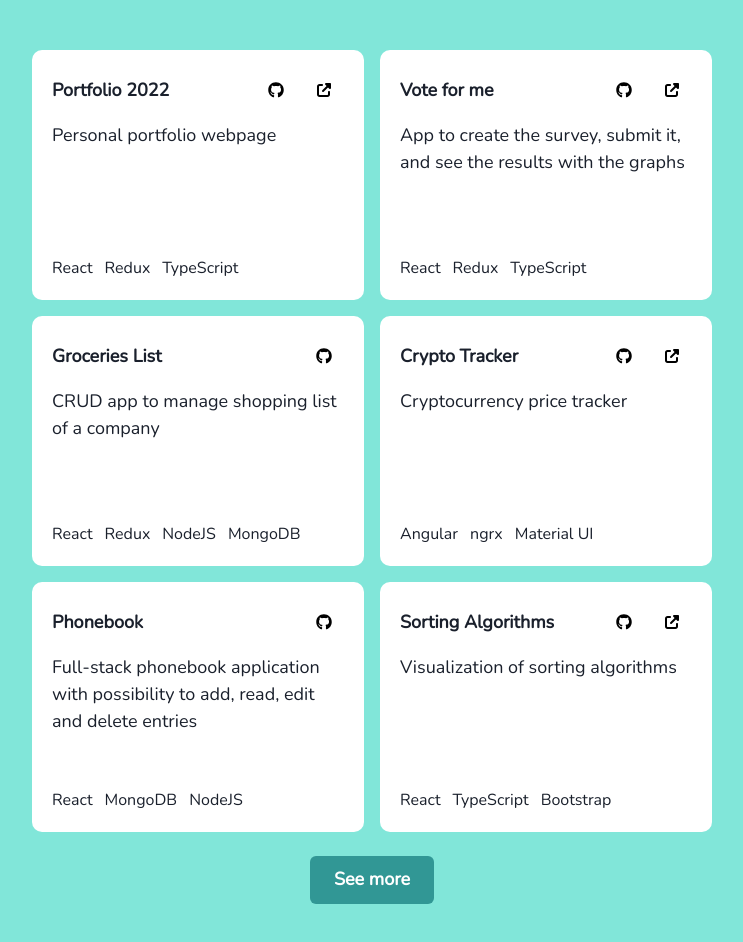
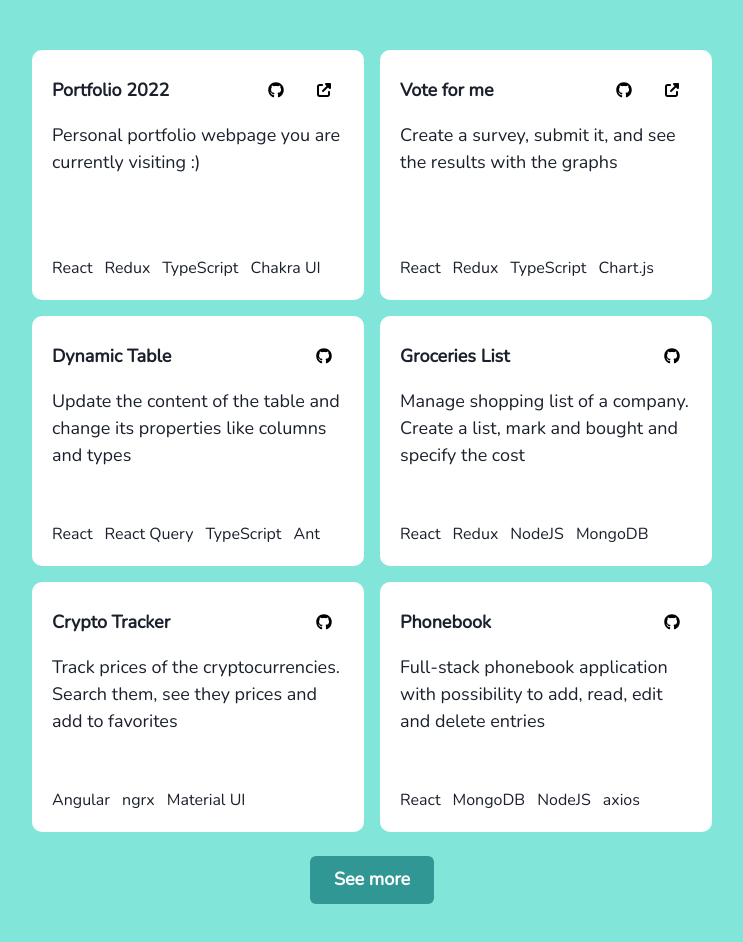
Before and after one commit to wroclawianka/portfolio, a React (Create React App) app: page / in a window 1280 px wide. Shown: the part 1600-2542 px from the top of the page, without its empty margins (268-1011 px from the left). Built offline with nearby package versions, Linux system fonts and the light colour scheme.

Commit message:
projects list updated

```diff
--- a/src/constants/projects.ts
+++ b/src/constants/projects.ts
@@ -5,17 +5,25 @@ export const projects: project[] = [
     title: 'Portfolio 2022',
     webpage: 'https://wroclawianka.github.io/portfolio-ts/',
     repo: 'https://github.com/wroclawianka/portfolio-ts',
-    stack: ['React', 'Redux', 'TypeScript'],
-    description: 'Personal portfolio webpage',
+    stack: ['React', 'Redux', 'TypeScript', 'Chakra UI'],
+    description: 'Personal portfolio webpage you are currently visiting :) ',
     year: '2022'
   },
   {
     title: 'Vote for me',
     webpage: 'https://wroclawianka.github.io/vote-for-me/',
     repo: 'https://github.com/wroclawianka/vote-for-me',
-    stack: ['React', 'Redux', 'TypeScript'],
+    stack: ['React', 'Redux', 'TypeScript', 'Chart.js'],
     description:
-      'App to create the survey, submit it, and see the results with the graphs',
+      'Create a survey, submit it, and see the results with the graphs',
+    year: '2022'
+  },
+  {
+    title: 'Dynamic Table',
+    repo: 'https://github.com/wroclawianka/dynamic-table',
+    stack: ['React', 'React Query', 'TypeScript', 'Ant'],
+    description:
+      'Update the content of the table and change its properties like columns and types',
     year: '2022'
   },
   {
@@ -23,22 +31,22 @@ export const projects: project[] = [
     repo: 'https://github.com/wroclawianka/groceries-app',
     yt: 'https://youtu.be/r-y8D6FmHk0',
     stack: ['React', 'Redux', 'NodeJS', 'MongoDB'],
-    description: 'CRUD app to manage shopping list of a company',
+    description: 'Manage shopping list of a company. Create a list, mark and bought and specify the cost',
     year: '2020'
   },
   {
     title: 'Crypto Tracker',
-    webpage: 'https://wroclawianka.github.io/crypto-tracker',
+    // webpage: 'https://wroclawianka.github.io/crypto-tracker',
     repo: 'https://github.com/wroclawianka/crypto-tracker',
     stack: ['Angular', 'ngrx', 'Material UI'],
-    description: 'Cryptocurrency price tracker',
+    description: 'Track prices of the cryptocurrencies. Search them, see they prices and add to favorites',
     year: '2020'
   },
   {
     title: 'Phonebook',
     repo: 'https://github.com/wroclawianka/phonebook',
     yt: 'https://youtu.be/UWDnyAftJW4',
-    stack: ['React', 'MongoDB', 'NodeJS'],
+    stack: ['React', 'MongoDB', 'NodeJS', 'axios'],
     description:
       'Full-stack phonebook application with possibility to add, read, edit and delete entries',
     year: '2019'
@@ -47,15 +55,15 @@ export const projects: project[] = [
     title: 'Sorting Algorithms',
     webpage: 'https://sorting-algorithms-app.netlify.com/',
     repo: 'https://github.com/wroclawianka/sorting',
-    description: 'Visualization of sorting algorithms',
-    stack: ['React', 'TypeScript', 'Bootstrap'],
+    description: 'Visualization of sorting algorithms: bubble, insertion and selection',
+    stack: ['React', 'TypeScript', 'Bootstrap', 'Pose'],
     year: '2019'
   },
   {
     title: 'Portfolio 2019',
     webpage: 'https://wroclawianka.github.io/portfolio',
     repo: 'https://github.com/wroclawianka/portfolio',
-    stack: ['React', 'JavaScript', 'HTML/CSS'],
+    stack: ['React', 'JavaScript', 'CSS', 'HTML'],
     description: 'Personal portfolio webpage',
     year: '2019'
   },
@@ -63,8 +71,8 @@ export const projects: project[] = [
     title: 'Workshop website',
     webpage: 'https://wroclawianka.github.io/workshop-modern/',
     repo: 'https://github.com/wroclawianka/workshop-modern',
-    description: 'Webpage of an unexisting service company',
-    stack: ['jQuery', 'JavaScript', 'HTML/CSS'],
+    description: 'Website of a fictional car service company',
+    stack: ['jQuery', 'JavaScript', 'SCSS', 'HTML'],
     year: '2018'
   },
   {
@@ -72,23 +80,23 @@ export const projects: project[] = [
     webpage: 'https://wroclawianka.github.io/loan-ratings-app/',
     repo: 'https://github.com/wroclawianka/loan-ratings-app',
     description:
-      'App calculating an average amount for loans available on marketplace of a given rating',
-    stack: ['Angular', 'TypeScript', 'HTML/CSS'],
+      'Calculate an average amount for loans available on marketplace of a given rating',
+    stack: ['Angular', 'TypeScript', 'CSS', 'HTML'],
     year: '2018'
   },
   {
     title: 'Prague with my eyes',
     webpage: 'https://praha-blog.netlify.com/',
     repo: 'https://github.com/wroclawianka/BlogApi/tree/master/Blog2.0/blog2.0',
-    stack: ['Angular', 'TypeScript', 'HTML/CSS'],
-    description: 'Template of the livestyle blog with edit mode',
+    stack: ['Angular', 'TypeScript', 'CSS', 'HTML'],
+    description: 'Livestyle blog template with edit mode',
     year: '2018'
   },
   {
     title: 'Bookshelf',
     webpage: 'https://book-list-dorota-zelga.netlify.com/',
     repo: 'https://github.com/wroclawianka/book-list-assignment',
-    description: 'CRUD book list app',
+    description: 'Check list of your books, see book details, add a new position',
     stack: ['React', 'JavaScript', 'Bootstrap'],
     year: '2018'
   },
@@ -97,15 +105,15 @@ export const projects: project[] = [
     webpage: 'https://graphical-dashboard.netlify.com/',
     repo: 'https://github.com/wroclawianka/graphical-dashboard',
     description: 'Pixel perfect diagrams presenting company results',
-    stack: ['JavaScript', 'HTML/CSS'],
+    stack: ['JavaScript', 'D3.js', 'Jasmine', 'CSS', 'HTML'],
     year: '2018'
   },
   {
     title: 'Ordering App',
     repo: 'https://github.com/wroclawianka/ordering-assignment',
     yt: 'https://youtu.be/-aCDjMuvmGE',
-    description: 'CRUD app to place an order of the construction tools',
-    stack: ['React', 'JavaScript', 'HTML/CSS'],
+    description: 'Place an order for the construction tools, see suggestions of the additional products to add',
+    stack: ['React', 'JavaScript', 'CSS', 'HTML'],
     year: '2018'
   },
   {
@@ -113,7 +121,7 @@ export const projects: project[] = [
     webpage: 'https://wroclawianka.github.io/portfolio-2018/',
     repo: 'https://github.com/wroclawianka/portfolio-2018',
     description: 'Personal portfolio webpage',
-    stack: ['jQuery', 'JavaScript', 'HTML/CSS'],
+    stack: ['jQuery', 'JavaScript', 'CSS', 'HTML'],
     year: '2018'
   },
   {
@@ -128,8 +136,8 @@ export const projects: project[] = [
     title: 'Workshop Website',
     webpage: 'https://wroclawianka.github.io/car-service-webpage/',
     repo: 'https://github.com/wroclawianka/car-service-webpage',
-    description: 'Webpage of an unexisting service company',
-    stack: ['jQuery', 'JavaScript', 'HTML/CSS'],
+    description: 'Website of a fictional car service company',
+    stack: ['jQuery', 'JavaScript', 'CSS', 'HTML'],
     year: '2018'
   }
 ];
```
